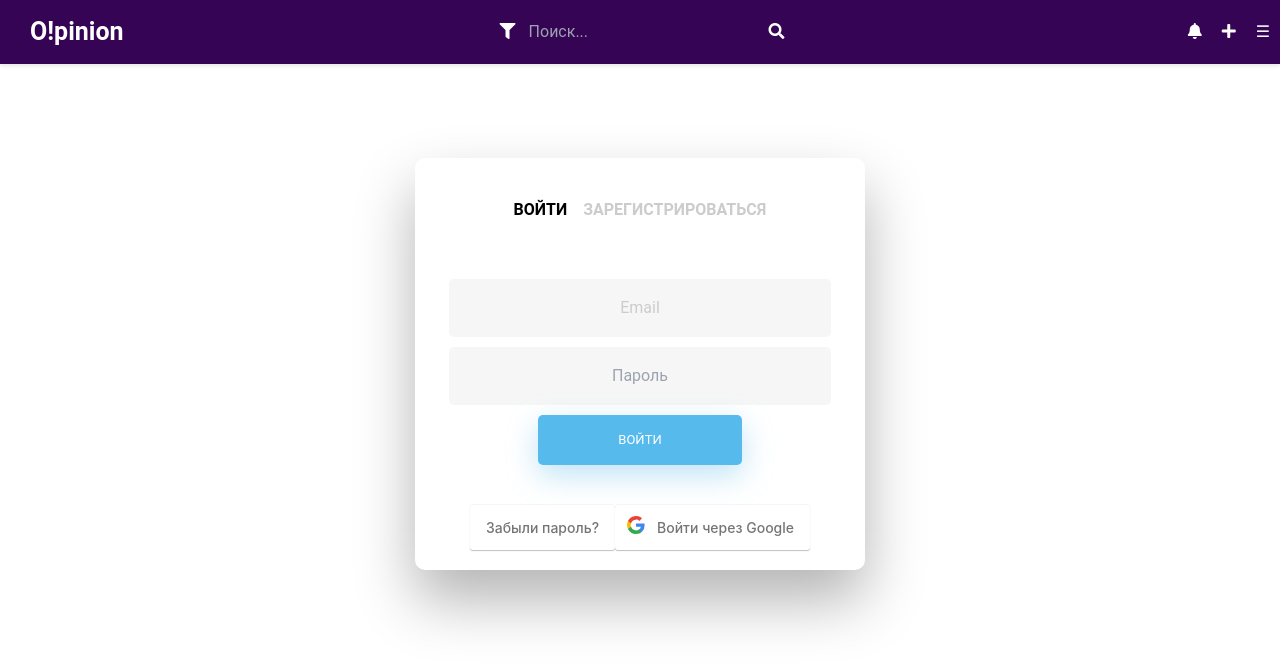
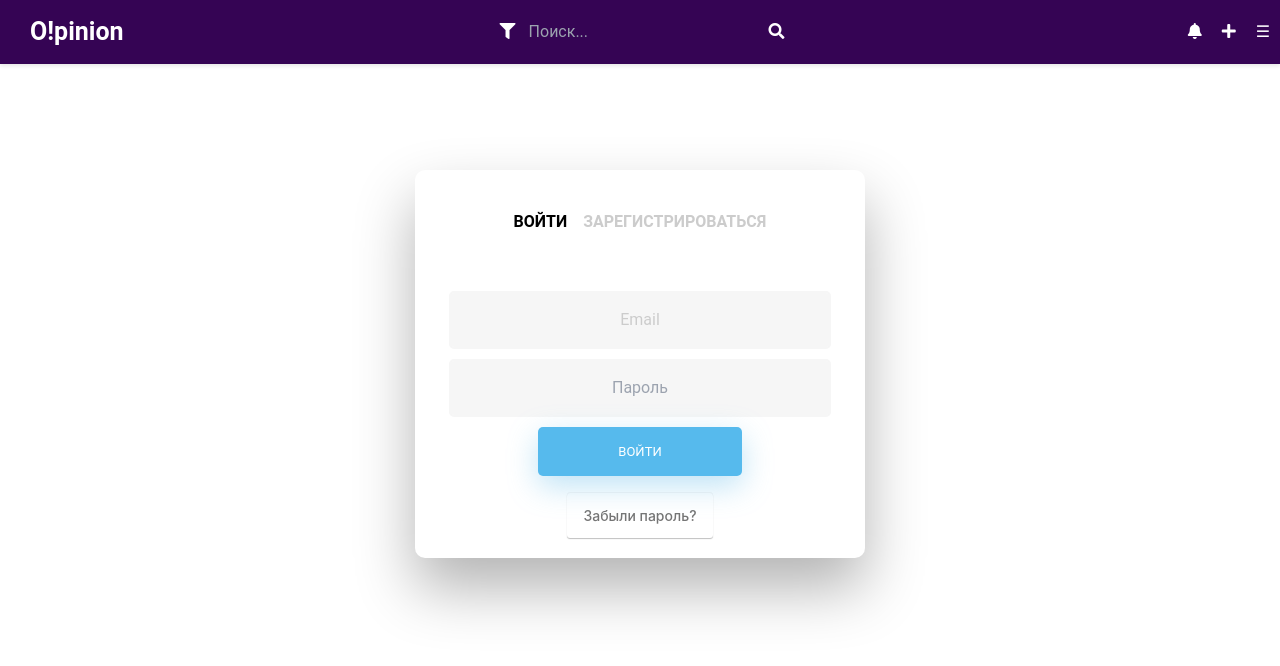
Before and after one commit to shinemettd/O-pinion-Vue3, a Vue app: page /auth in a window 1280 px wide. Shown: the top 666 px of the page. Built offline with nearby package versions, Linux system fonts and the light colour scheme.

Commit message:
had made media request for mobile version

```diff
--- a/src/components/Auth.vue
+++ b/src/components/Auth.vue
@@ -85,9 +85,6 @@ export default {
         Забыли пароль?
       </button>
 
-      <button type="button" class="login-with-google-btn" style="margin-bottom: 20px">
-        Войти через Google
-      </button>
 
     </div>
   </div>
@@ -100,7 +97,7 @@ input[type=text], input[type=password] {
   background-color: #f6f6f6;
   border: none;
   color: #0d0d0d;
-  padding: 15px 32px;
+  padding: 15px 20px;
   text-align: center;
   text-decoration: none;
   display: inline-block;
@@ -216,7 +213,7 @@ input[type=button], input[type=submit], input[type=reset] {
   box-shadow: 0 10px 30px 0 rgba(95, 186, 233, 0.4);
   -webkit-border-radius: 5px 5px 5px 5px;
   border-radius: 5px 5px 5px 5px;
-  margin: 5px 20px 40px 20px;
+  margin: 5px 20px 17px 20px;
   -webkit-transition: all 0.3s ease-in-out;
   -moz-transition: all 0.3s ease-in-out;
   -ms-transition: all 0.3s ease-in-out;
```
